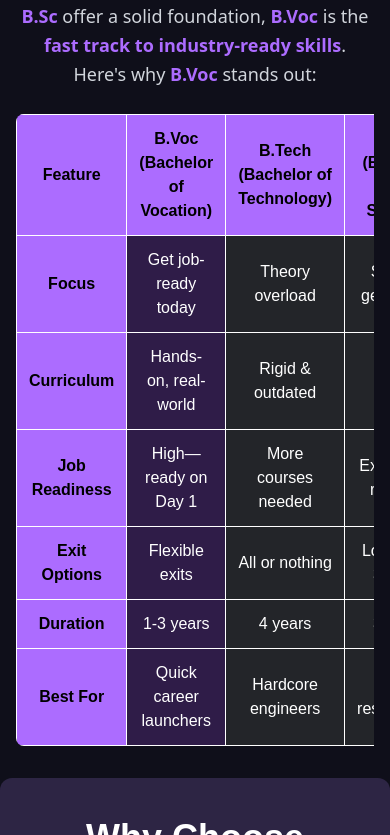
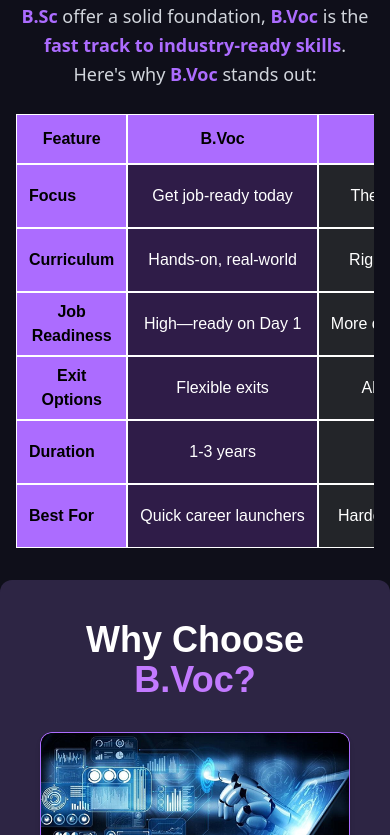
Before and after one commit to Code4Bharat1/BVOC_AIML, a Next.js app: page /whychooseus in a window 390 px wide. Shown: the part 1329-2164 px from the top of the page. Built offline with nearby package versions, Linux system fonts and the light colour scheme.

Commit message:
Enhance Tablesection and TopBenefits components: add mobile responsiveness, improve layout, and optimize image rendering

```diff
--- a/src/components/WhyChooseUs/Tablesection.jsx
+++ b/src/components/WhyChooseUs/Tablesection.jsx
@@ -1,6 +1,27 @@
 "use client";
+import { useEffect, useState } from "react";
 
 const DegreeComparisonTable = () => {
+  const [isMobile, setIsMobile] = useState(false);
+
+  // Detect if screen is mobile
+  useEffect(() => {
+    const checkIfMobile = () => {
+      setIsMobile(window.innerWidth < 768);
+    };
+
+    // Check on initial load
+    checkIfMobile();
+
+    // Add listener for resize events
+    window.addEventListener("resize", checkIfMobile);
+
+    // Clean up
+    return () => {
+      window.removeEventListener("resize", checkIfMobile);
+    };
+  }, []);
+
   const tableData = [
     {
       feature: "Focus",
@@ -61,6 +82,82 @@ const DegreeComparisonTable = () => {
         <span className="text-[#AC6CFF] font-semibold">B.Voc</span> stands out:
       </p>
 
+      {isMobile ? (
+        // Mobile table with fixed first column and scrollable other columns
+        <div className="mt-6 relative">
+          <div className="flex">
+            {/* Fixed Feature Column */}
+            <div className="relative z-10">
+              <div className="bg-[#AC6CFF] text-black p-3 font-bold text-center border border-white">
+                Feature
+              </div>
+              {tableData.map((row, index) => (
+                <div
+                  key={`feature-${index}`}
+                  className="bg-[#AC6CFF] text-black p-3 font-semibold text-center border border-white flex items-center"
+                  style={{ height: "64px" }} // Fixed height to ensure alignment
+                >
+                  {row.feature}
+                </div>
+              ))}
+            </div>
+
+            {/* Scrollable Degree Columns */}
+            <div className="overflow-x-auto">
+              <div className="flex min-w-max">
+                {/* B.Voc Column */}
+                <div>
+                  <div className="bg-[#AC6CFF] text-black p-3 font-bold text-center border border-white whitespace-nowrap min-w-32">
+                    B.Voc
+                  </div>
+                  {tableData.map((row, index) => (
+                    <div
+                      key={`bvoc-${index}`}
+                      className="bg-[#2F1C48] text-white p-3 font-medium text-center border border-white whitespace-nowrap min-w-32 flex items-center justify-center"
+                      style={{ height: "64px" }}
+                    >
+                      {row.bvoc}
+                    </div>
+                  ))}
+                </div>
+
+                {/* B.Tech Column */}
+                <div>
+                  <div className="bg-[#AC6CFF] text-black p-3 font-bold text-center border border-white whitespace-nowrap min-w-32">
+                    B.Tech
+                  </div>
+                  {tableData.map((row, index) => (
+                    <div
+                      key={`btech-${index}`}
+                      className="bg-[#232529] text-white p-3 font-medium text-center border border-white whitespace-nowrap min-w-32 flex items-center justify-center"
+                      style={{ height: "64px" }}
+                    >
+                      {row.btech}
+                    </div>
+                  ))}
+                </div>
+
+                {/* B.Sc Column */}
+                <div>
+                  <div className="bg-[#AC6CFF] text-black p-3 font-bold text-center border border-white whitespace-nowrap min-w-32">
+                    B.Sc
+                  </div>
+                  {tableData.map((row, index) => (
+                    <div
+                      key={`bsc-${index}`}
+                      className="bg-[#232529] text-white p-3 font-medium text-center border border-white whitespace-nowrap min-w-32 flex items-center justify-center"
+                      style={{ height: "64px" }}
+                    >
+                      {row.bsc}
+                    </div>
+                  ))}
+                </div>
+              </div>
+            </div>
+          </div>
+        </div>
+      ) : (
+        // Desktop view - original table
         <div className="overflow-x-auto mt-6">
           <table className="w-full border-collapse rounded-lg overflow-hidden" style={{ borderRadius: "8px" }}>
             <thead>
@@ -97,6 +194,7 @@ const DegreeComparisonTable = () => {
             </tbody>
           </table>
         </div>
+      )}
     </div>
   );
 };
--- a/src/components/WhyChooseUs/TopBenefits.jsx
+++ b/src/components/WhyChooseUs/TopBenefits.jsx
@@ -72,12 +72,17 @@ const CenteredBoxWithCards = () => {
     <div className="flex flex-col items-center justify-center py-16 px-8 min-h-screen space-y-16">
       {/* Title Box */}
       <div className="w-full text-center">
-        <div className="bg-purple-500 w-full max-w-[1182px] h-[130px] mx-auto py-2 px-0 rounded-lg shadow-lg border-2 border-black flex items-center justify-center">
-          <h1 className="text-black text-base font-bold md:hidden">
-            Top Benefits: <span className="text-white">The Fast-Track to Your Career</span>
+        <div className="bg-purple-500 w-full max-w-[1182px] h-auto mx-auto px-4 py-6 rounded-lg shadow-lg border-2 border-black flex items-center justify-center">
+          {/* For small screens */}
+          <h1 className="text-black text-base font-bold md:hidden leading-relaxed">
+            Top Benefits: <br />
+            <span className="text-white">The Fast-Track to Your Career</span>
           </h1>
-          <h1 className="hidden md:block text-black text-3xl font-bold">
-            Top Benefits: <span className="text-white">The Fast-Track to Your Career</span>
+
+          {/* For medium+ screens */}
+          <h1 className="hidden md:block text-black text-3xl font-bold leading-relaxed text-center">
+            Top Benefits: <br />
+            <span className="text-white">The Fast-Track to Your Career</span>
           </h1>
         </div>
       </div>
@@ -90,7 +95,11 @@ const CenteredBoxWithCards = () => {
             className="bg-[#F1E6FF] border-4 border-[#AC6CFF] shadow-lg flex flex-col items-center text-center transition-transform duration-300 hover:scale-105 rounded-[24px_0px_24px_0px] overflow-hidden"
           >
             <div className="w-full h-56">
-              <img src={card.image} alt={card.heading} className="w-full h-full object-cover" />
+              <img
+                src={card.image}
+                alt={card.heading}
+                className="w-full h-full object-cover"
+              />
             </div>
             <div className="p-6">
               <h3 className="text-xl font-semibold mb-3">{card.heading}</h3>
@@ -139,7 +148,9 @@ const CenteredBoxWithCards = () => {
                       alt={card.heading}
                       className="w-full h-40 object-cover rounded-lg mb-4"
                     />
-                    <p className="text-gray-700 text-sm leading-relaxed">{card.description}</p>
+                    <p className="text-gray-700 text-sm leading-relaxed">
+                      {card.description}
+                    </p>
                   </motion.div>
                 )}
               </AnimatePresence>
@@ -203,7 +214,12 @@ const MobileFlowChart = () => (
         variants={fadeInUp}
         className="absolute top-[90px] right-20"
       >
-        <Image src="/purple-arrow-down.svg" alt="Arrow 1" width={68} height={68} />
+        <Image
+          src="/purple-arrow-down.svg"
+          alt="Arrow 1"
+          width={68}
+          height={68}
+        />
       </motion.div>
 
       {/* Step 2 */}
@@ -224,7 +240,12 @@ const MobileFlowChart = () => (
         variants={fadeInUp}
         className="absolute top-[310px] right-28"
       >
-        <Image src="/purple-arrow-down2.svg" alt="Arrow 2" width={68} height={68} />
+        <Image
+          src="/purple-arrow-down2.svg"
+          alt="Arrow 2"
+          width={68}
+          height={68}
+        />
       </motion.div>
 
       {/* Step 3 */}
@@ -245,7 +266,12 @@ const MobileFlowChart = () => (
         variants={fadeInUp}
         className="absolute top-[460px] left-40"
       >
-        <Image src="/purple-arrow-down3.svg" alt="Arrow 3" width={68} height={68} />
+        <Image
+          src="/purple-arrow-down3.svg"
+          alt="Arrow 3"
+          width={68}
+          height={68}
+        />
       </motion.div>
 
       {/* Step 4 */}
```
Lines whose indentation alone changed are shown as unchanged.
